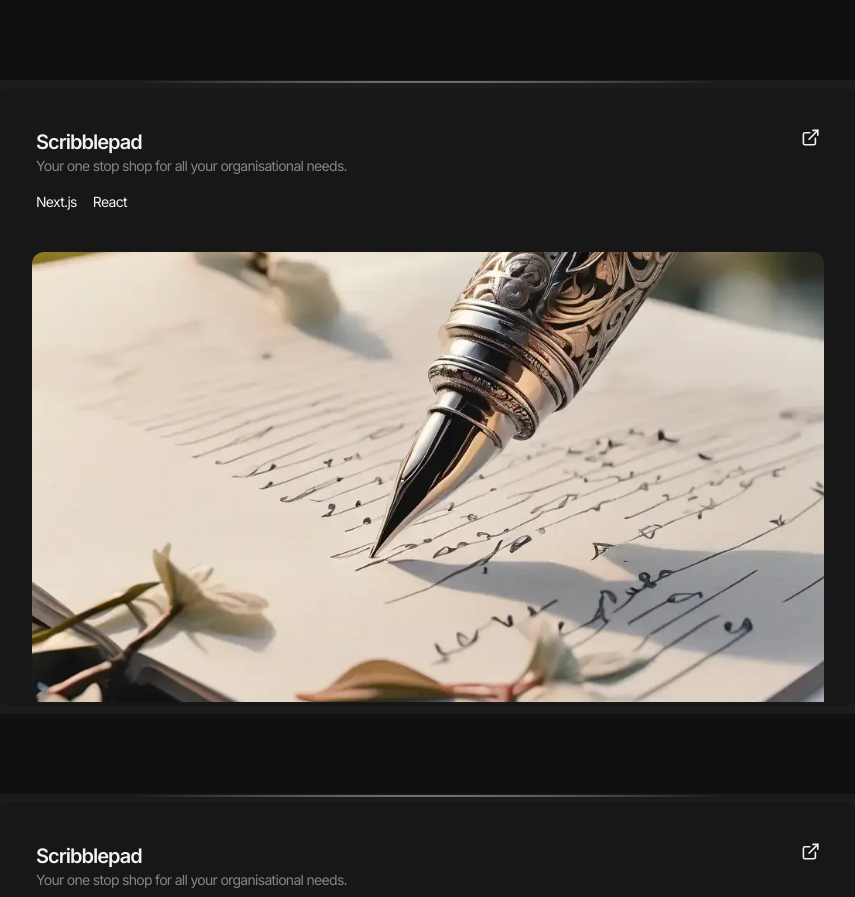
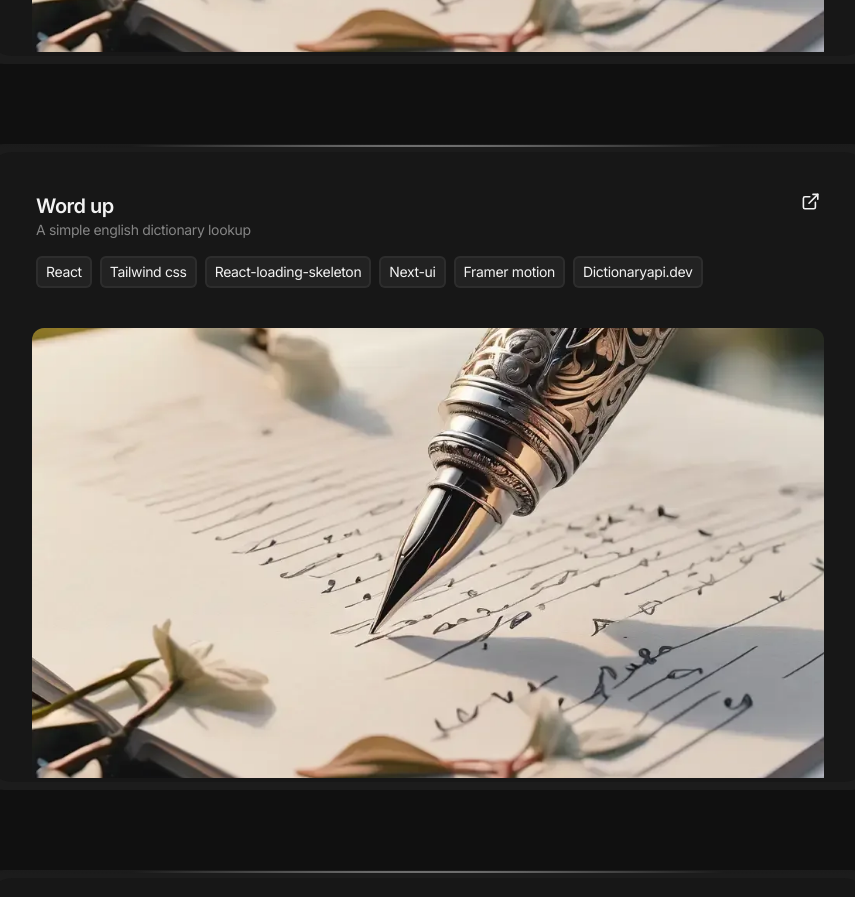
Before and after one commit to DLee1993/Portfolio, a Next.js app: page / in a window 1280 px wide. Shown: the part 1900-2797 px from the top of the page, without its empty margins (212-1067 px from the left). Built offline with nearby package versions, Linux system fonts and the light colour scheme.

Commit message:
added the correct links and tags to each project

```diff
--- a/app/components/Showcase.tsx
+++ b/app/components/Showcase.tsx
@@ -7,7 +7,10 @@ export default function Showcase() {
     return (
         <ul className="space-y-10 md:space-y-20">
             {projects.map((project, index) => (
-                <li key={`project-${0 + index}`} className="w-full md:w-11/12 max-w-4xl mx-auto group">
+                <li
+                    key={`project-${0 + index}`}
+                    className="w-full md:w-11/12 max-w-4xl mx-auto group"
+                >
                     <Link
                         href={project.href}
                         target="_blank"
@@ -24,25 +27,23 @@ export default function Showcase() {
                                     index === 0
                                         ? "from-csGreen/75"
                                         : index === 1
-                                        ? "from-csPurple/50"
+                                        ? "from-csPurple/40"
                                         : index === 2
                                         ? "from-csBlue/85"
-                                        : index === 3
-                                        ? "from-csRed/20"
-                                        : "from-csOrange/30"
+                                        : "from-csOrange/25"
                                 } to-csBlack/10 rounded-xl md:rounded-3xl md:opacity-0 group-hover:opacity-100 group-focus-visible:opacity-100 transition-all duration-500`}
                             ></div>
                             <section className="relative z-50 flex justify-between items-start mb-10 px-2 sm:px-5 md:px-10">
                                 <article>
-                                    <h2 className="text-xl font-semibold tracking-tighter">
+                                    <h2 className="text-xl font-semibold tracking-tight">
                                         {project.title}
                                     </h2>
-                                    <p className="text-sm text-csFadedWhite tracking-tighter mb-4">
+                                    <p className="text-sm text-csFadedWhite tracking-tight mb-4">
                                         {project.content}
                                     </p>
-                                    <ul className="flex flex-wrap gap-x-4 text-sm tracking-tighter">
+                                    <ul className="flex flex-wrap gap-2 text-sm tracking-tight">
                                         {project.tags.map((tag, index) => (
-                                            <li key={index}>{tag}</li>
+                                            <li key={index} className="bg-csFadedWhite/5 py-1 px-2 border-2 border-csWhite/5 rounded-md">{tag}</li>
                                         ))}
                                     </ul>
                                 </article>
--- a/app/content/projects.ts
+++ b/app/content/projects.ts
@@ -3,38 +3,48 @@ import scribblepad from "../../public/scribblePad_j0miez_c_scale,w_1024.webp";
 
 const projects: ProjectObject[] = [
     {
-        title: "Scribblepad",
-        content: "Your one stop shop for all your organisational needs.",
-        tags: ["Next.js", "React"],
+        title: "My Doctor Healthcare",
+        content: "A healthcare appointment management system",
+        tags: ["Next.js", "React", "Appwrite", "Twillio", "Shadcn", "Typescript", "Tailwind css"],
         href: "https://www.google.com",
         image: scribblepad,
     },
     {
         title: "Scribblepad",
         content: "Your one stop shop for all your organisational needs.",
-        tags: ["Next.js", "React"],
-        href: "https://www.google.com",
+        tags: [
+            "Next.js",
+            "Next-auth",
+            "Next-themes",
+            "React",
+            "React-hook-form",
+            "Zod",
+            "Shadcn",
+            "Typescript",
+            "Tailwind css",
+        ],
+        href: "https://scribblepad.onrender.com/",
         image: scribblepad,
     },
     {
-        title: "Scribblepad",
-        content: "Your one stop shop for all your organisational needs.",
-        tags: ["Next.js", "React"],
-        href: "https://www.google.com",
+        title: "Word up",
+        content: "A simple english dictionary lookup",
+        tags: [
+            "React",
+            "Tailwind css",
+            "React-loading-skeleton",
+            "Next-ui",
+            "Framer motion",
+            "Dictionaryapi.dev",
+        ],
+        href: "https://dlee1993.github.io/dictionary_app/",
         image: scribblepad,
     },
     {
-        title: "Scribblepad",
-        content: "Your one stop shop for all your organisational needs.",
-        tags: ["Next.js", "React"],
-        href: "https://www.google.com",
-        image: scribblepad,
-    },
-    {
-        title: "Scribblepad",
-        content: "Your one stop shop for all your organisational needs.",
-        tags: ["Next.js", "React"],
-        href: "https://www.google.com",
+        title: "Galleria",
+        content: "Concept artwork gallery",
+        tags: ["React", "Pure-react-carousel", "Tailwind css"],
+        href: "https://dlee1993.github.io/galleria-slideshow/",
         image: scribblepad,
     },
 ];
```
